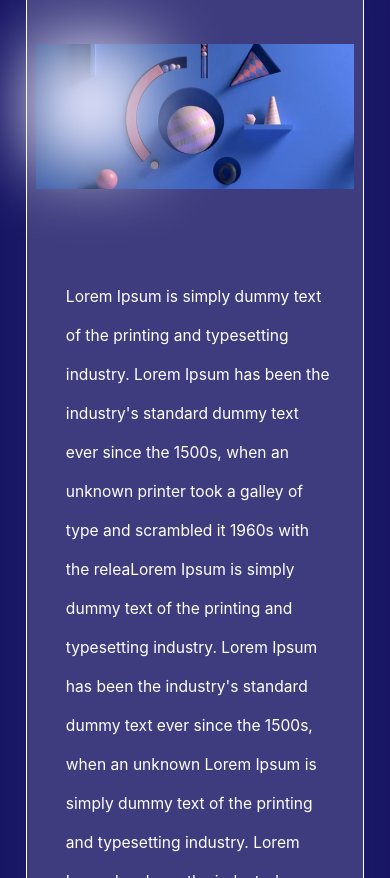
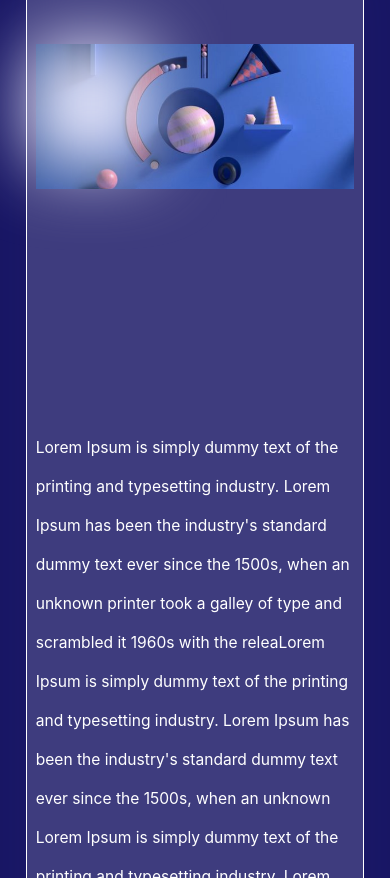
Before and after one commit to canon20paul/My-Portfolio-setup-Desktop-version, a plain HTML site: page Work.html in a window 390 px wide. Shown: the part 189-1067 px from the top of the page. Drawn offline with Linux system fonts and the light colour scheme.

Commit message:
css format

```diff
--- a/Work.css
+++ b/Work.css
@@ -88,15 +88,15 @@ section {
 
 .detail {
   grid-area: detail;
+  margin: auto;
   display: flex;
   flex-direction: column;
   align-items: center;
   padding: 0;
   gap: 2em;
-  position: absolute;
   width: 80%;
   left: calc(50% - 77% / 2);
-  top: 57%;
+  top: 87%;
   font-family: BlinkMacSystemFont, 'Segoe UI', Roboto, Oxygen, Ubuntu, Cantarell, 'Open Sans', 'Helvetica Neue', sans-serif;
   font-style: normal;
   font-weight: 400;
@@ -199,9 +199,19 @@ button:hover {
 
 /* Mearnt for Small to Medium sized gadgets
 like Tabs */
-@media (max-width: 70em) {
+@media (max-width: 90em) {
   .detail {
-    top: 30%;
+    margin-top: 0%;
+    width: 80%;
+  }
+}
+
+/* Mearnt for Small to Medium sized gadgets
+like Tabs */
+@media (max-width: 60em) {
+  .detail {
+    margin-top: -23%;
+    width: 100%;
   }
 }
 
@@ -209,7 +219,8 @@ like Tabs */
 Mearnt for Mobile Phones of all sizes */
 @media (max-width: 45em) {
   .detail {
-    top: 30%;
+    margin-top: -53%;
+    width: 100%;
   }
 
   .ttl {
```
